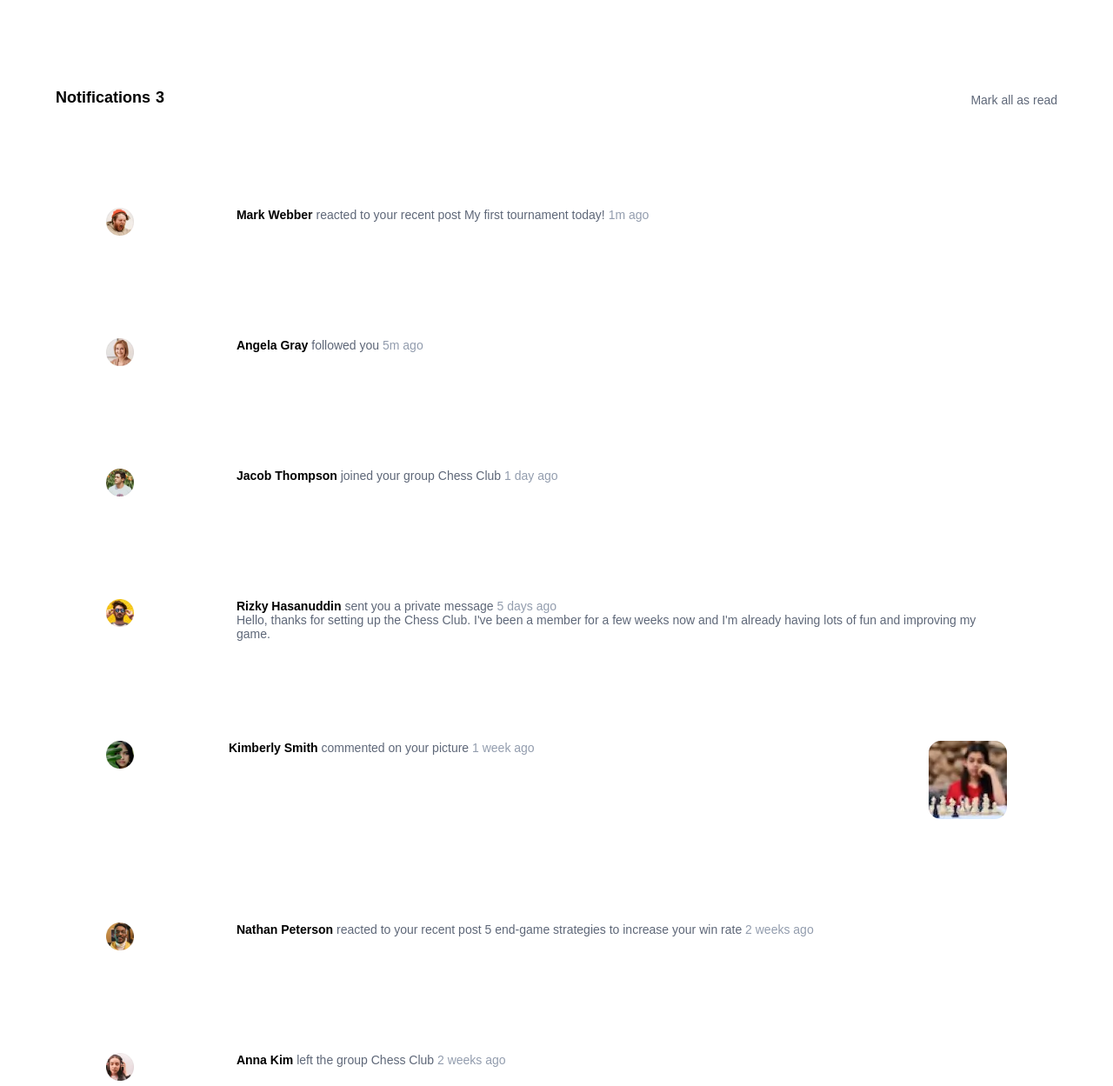
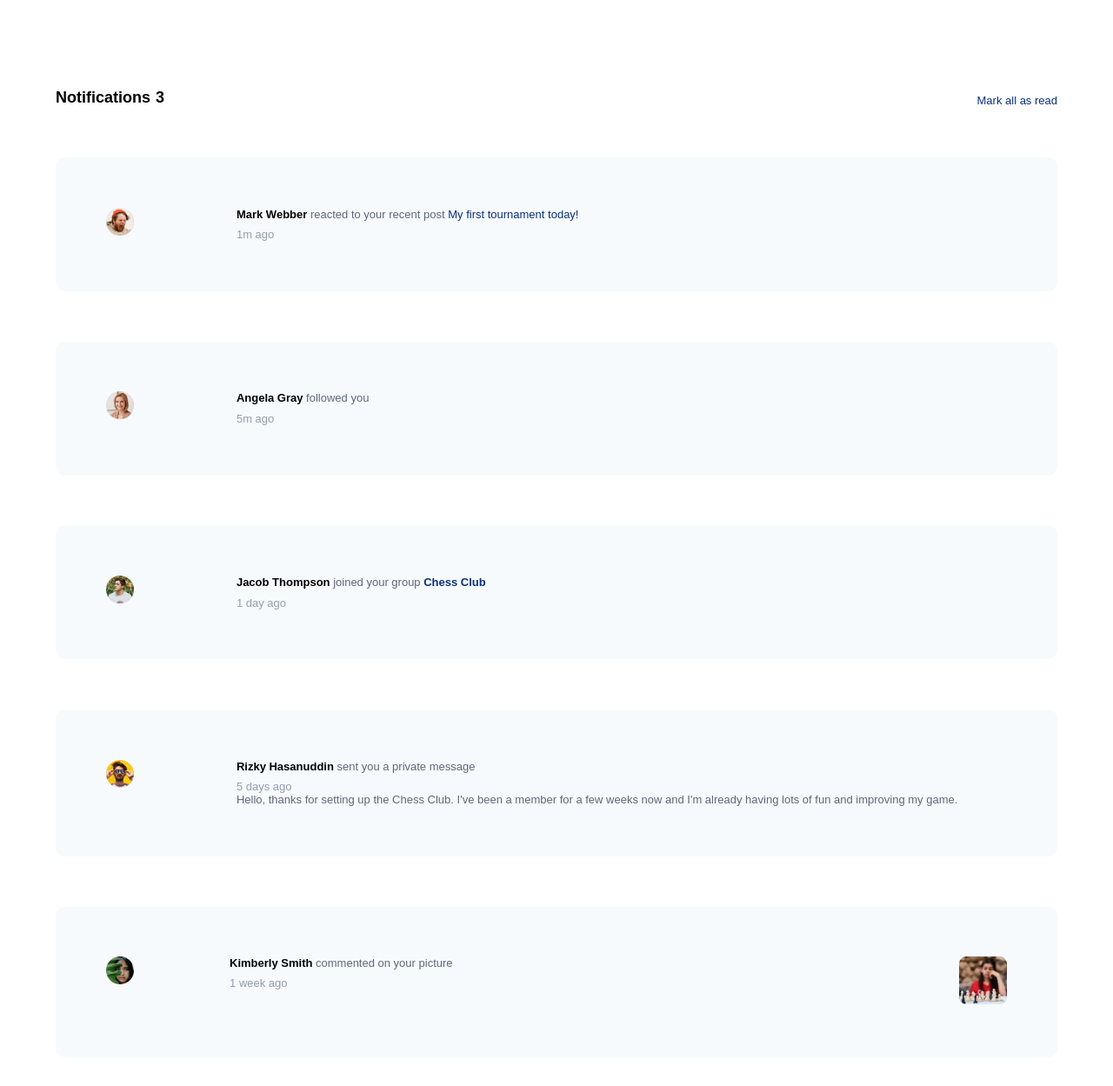
Before and after one commit to Floor20/notification-page, a plain HTML site: page index.html in a window 1280 px wide. Shown: the top 1249 px of the page at 87% size. Drawn offline with Linux system fonts and the light colour scheme.

Commit message:
Adjusted spacing and font size

```diff
--- a/index.html
+++ b/index.html
@@ -34,7 +34,7 @@
           <li class="notif-heading">
             Notifications<span class="notif-number">3</span>
           </li>
-          <li class="mark-btn">Mark all as read</li>
+          <li class="mark-btn"><a href="#">Mark all as read</a></li>
         </ul>
       </header>
       <main>
@@ -49,7 +49,8 @@
               </li>
               <li class="notif-description">
                 <span class="user-name">Mark Webber</span> reacted to your
-                recent post My first tournament today!
+                recent post
+                <a href="#">My first tournament today!</a>
                 <span class="notif-time">1m ago</span>
               </li>
             </ul>
@@ -78,7 +79,7 @@
               </li>
               <li class="notif-description">
                 <span class="user-name">Jacob Thompson</span> joined your group
-                Chess Club
+                <span class="user-group">Chess Club</span>
                 <span class="notif-time">1 day ago</span>
               </li>
             </ul>
@@ -116,7 +117,7 @@
                 picture
                 <span class="notif-time">1 week ago</span>
               </li>
-              <li>
+              <li class="posted-img">
                 <img src="assets/images/image-chess.webp" alt="Chess photo" />
               </li>
             </ul>
@@ -145,8 +146,8 @@
                 />
               </li>
               <li class="notif-description">
-                <span class="user-name">Anna Kim</span> left the group Chess
-                Club
+                <span class="user-name">Anna Kim</span> left the group
+                <span class="user-group">Chess Club</span>
                 <span class="notif-time">2 weeks ago</span>
               </li>
             </ul>
--- a/src/sass/style.scss
+++ b/src/sass/style.scss
@@ -15,6 +15,10 @@ body {
 
 ul li {
   list-style-type: none;
+}
+
+a {
+  text-decoration: none;
 }
 
 header {
@@ -38,17 +42,33 @@ header {
 
 .notif-list,
 .mark-btn {
+  font-size: 13px;
+}
+
+.notif-list {
   color: hsl(219, 12%, 42%);
-  font-size: 14px;
+}
+
+.user-name,
+.user-group {
+  font-weight: bold;
 }
 
 .user-name {
   color: hsl(0, 0%, 0%);
-  font-weight: bold;
+}
+
+.user-group,
+.user-post,
+a {
+  color: hsl(219, 85%, 26%);
 }
 
 .notif-tile {
+  background-color: hsl(210, 60%, 98%);
   padding: 5%;
+  margin-bottom: 5%;
+  border-radius: 10px;
 }
 
 .notif-content {
@@ -57,7 +77,9 @@ header {
 }
 
 .notif-time {
+  display: block;
   color: hsl(219, 14%, 63%);
+  margin-top: 1%;
 }
 
 .notif-img {
@@ -69,6 +91,15 @@ header {
   max-width: 2rem;
 }
 
+.posted-img {
+  text-align: right;
+}
+
+.posted-img img {
+  max-width: 70%;
+  height: auto;
+}
+
 .notif-description {
   width: 90%;
 }
```
Also changed, not shown: src/css/style.css, 1 other file.
